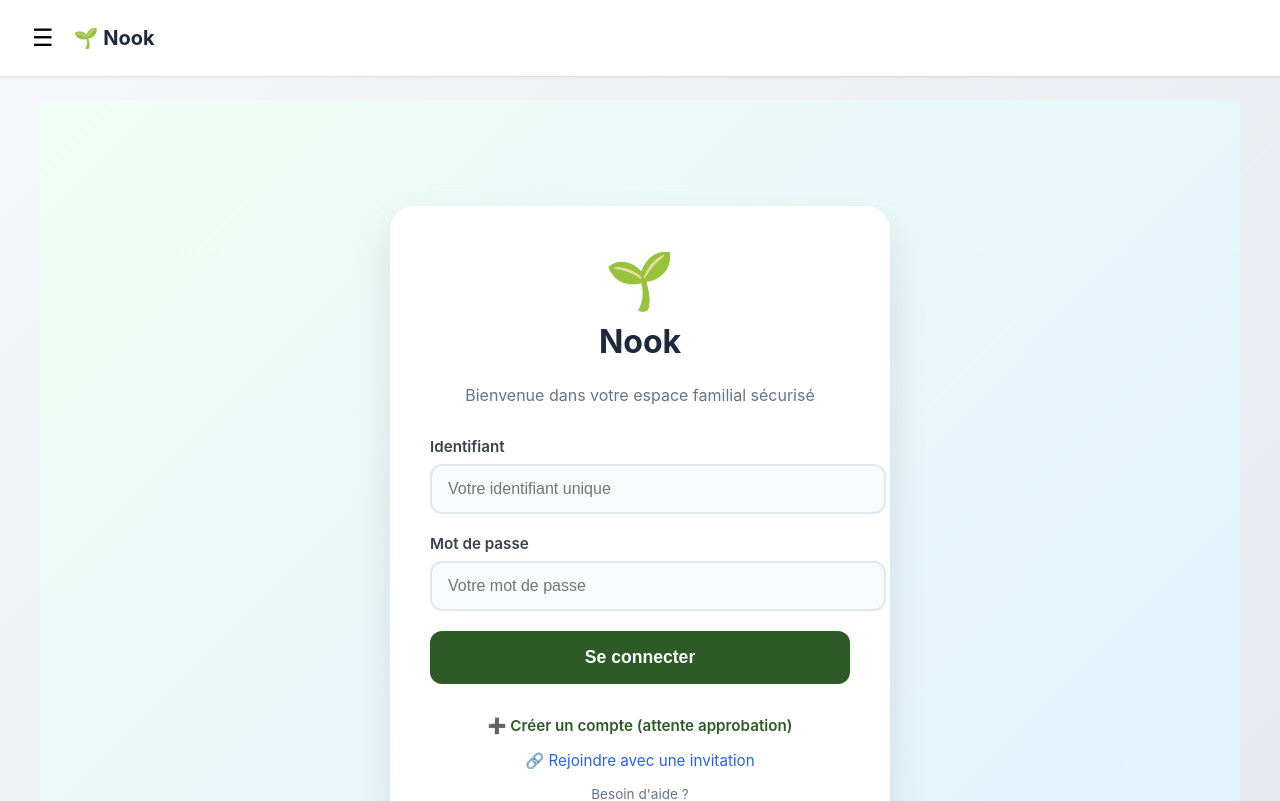
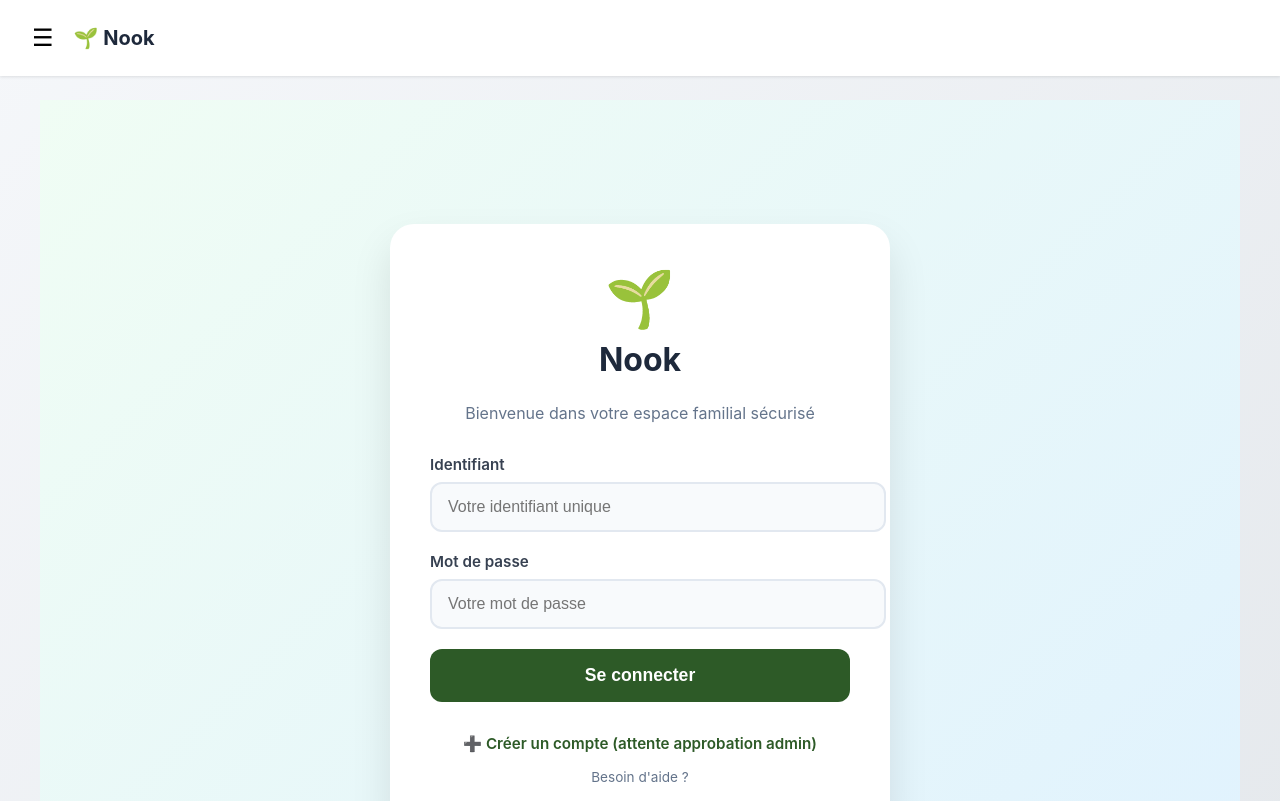
Before and after one commit to MX10-AC2N/Nook, a SvelteKit app in the folder frontend/: page /login in a window 1280 px wide. Shown: the top 801 px of the page. Built offline with nearby package versions, Linux system fonts and the light colour scheme; no server answers.

Commit message:
Update +page.svelte

```diff
--- a/frontend/src/routes/login/+page.svelte
+++ b/frontend/src/routes/login/+page.svelte
@@ -18,7 +18,7 @@
     error = '';
 
     try {
-      const response = await fetch('/api/auth/login', {  // ← Endpoint corrigé
+      const response = await fetch('/api/auth/login', {
         method: 'POST',
         headers: { 'Content-Type': 'application/json' },
         credentials: 'include',
@@ -114,11 +114,7 @@
 
     <div class="actions">
       <a href="/register" class="action-link primary">
-        ➕ Créer un compte (attente approbation)
-      </a>
-
-      <a href="/join" class="action-link secondary">
-        🔗 Rejoindre avec une invitation
+        ➕ Créer un compte (attente approbation admin)
       </a>
 
       <a href="/help" class="action-link subtle">
@@ -213,15 +209,15 @@
   input {
     width: 100%;
     padding: 0.875rem 1rem;
+    font-size: 1rem;
+    background: #f8fafc;
     border: 2px solid #e2e8f0;
     border-radius: 0.75rem;
-    font-size: 1rem;
     transition: all 0.2s;
-    background: #f8fafc;
+    outline: none;
   }
 
   input:focus {
-    outline: none;
     border-color: #2d5a27;
     box-shadow: 0 0 0 3px rgba(45, 90, 39, 0.2);
   }
@@ -292,10 +288,6 @@
     font-weight: 600;
   }
 
-  .action-link.secondary {
-    color: #2563eb;
-  }
-
   .action-link.subtle {
     color: #64748b;
     font-size: 0.85rem;
```
